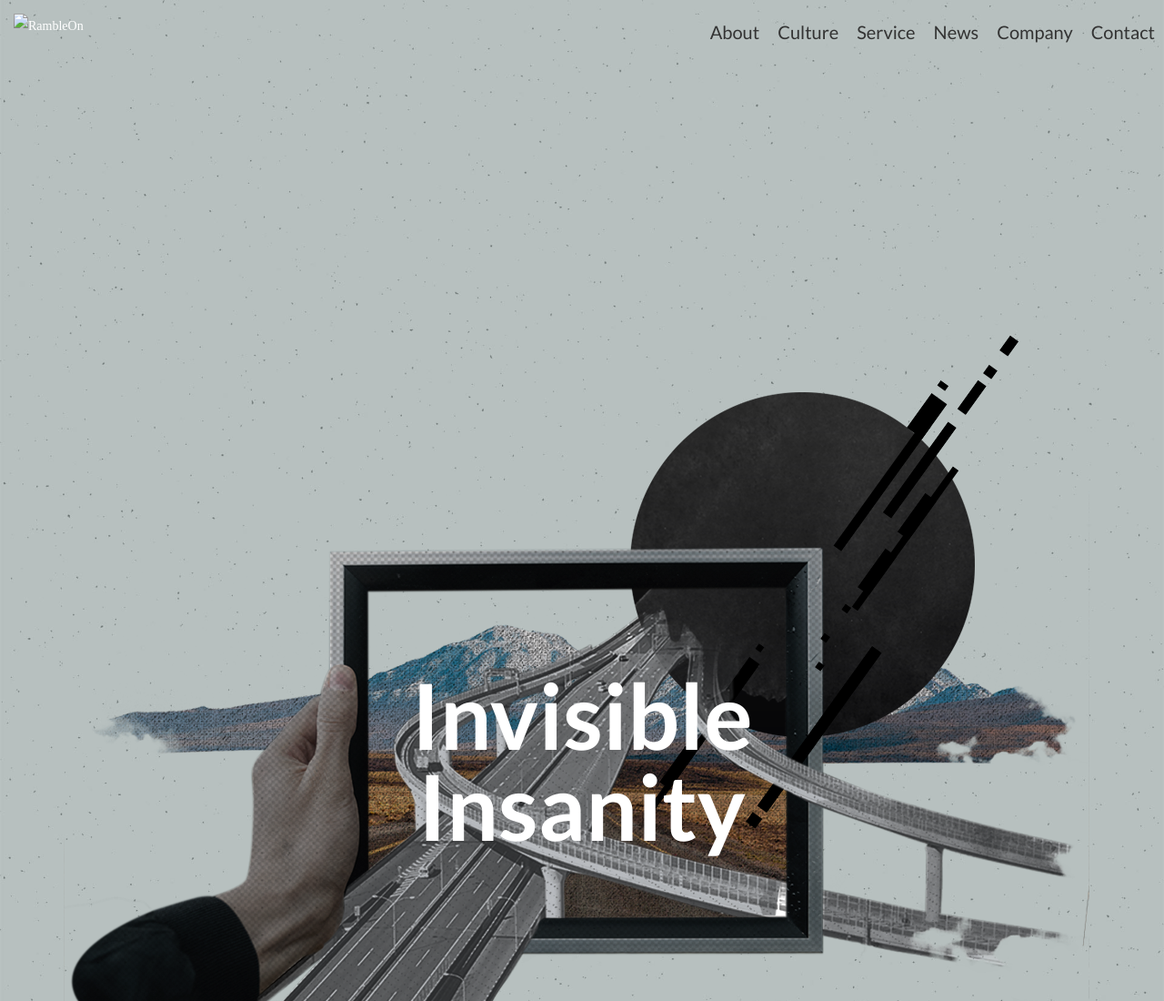
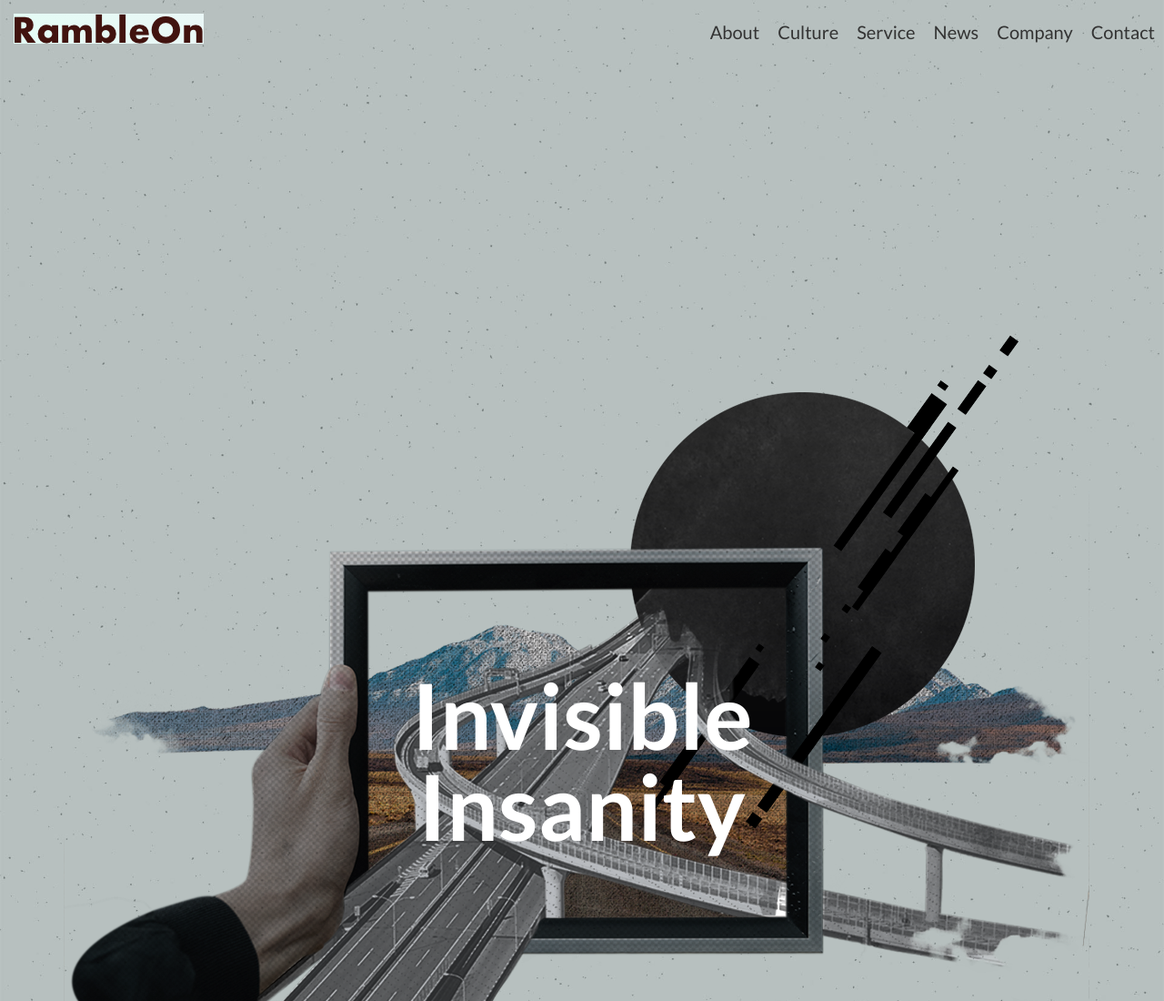
Before and after one commit to matsuyamamai/matsuyamamai.github.io, a plain HTML site: page index.html in a window 1280 px wide. Shown: the top 1100 px of the page at 91% size. Drawn offline with nearby package versions, Linux system fonts and the light colour scheme; files whose address does not match are found by name.

Commit message:
Update index.html

```diff
--- a/index.html
+++ b/index.html
@@ -37,7 +37,7 @@ $(function(){
   <!-- header始まり -->
   <header>
     <div class="logo">
-      <a href="index.html"><img src="../../images/logo.png" alt="RambleOn"></a>
+      <a href="index.html"><img src="logo.png" alt="RambleOn"></a>
     </div>
     <nav>
       <ul class="global-nav">
```
